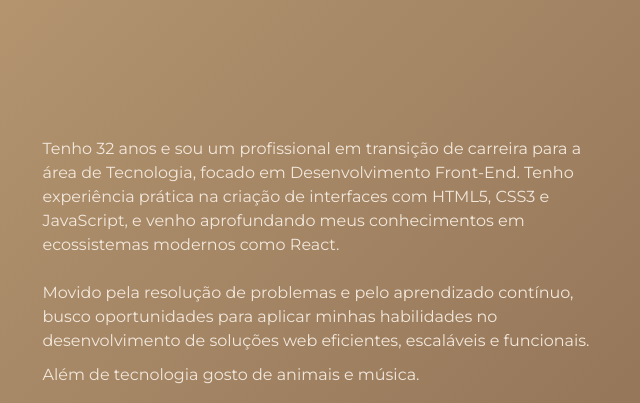
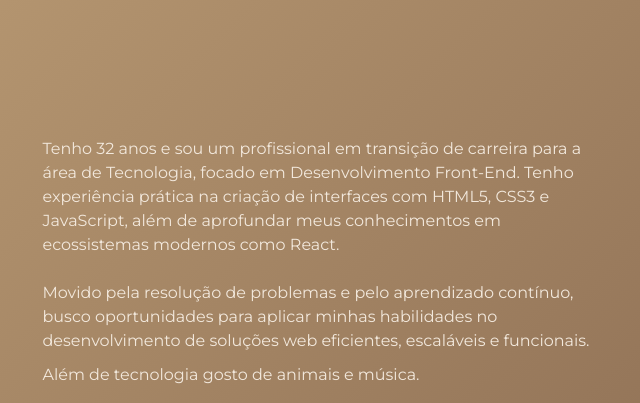
Before and after one commit to tarcisioguedes/Meu-Portifolio, a website built with Parcel: page src/index.html in a window 1280 px wide. Shown: the part 920-1323 px from the top of the page, 605-1245 px from the left. Built offline with nearby package versions, Linux system fonts and the light colour scheme.

Commit message:
correção do sobre

```diff
--- a/src/index.html
+++ b/src/index.html
@@ -67,7 +67,7 @@
           <div class="col-md-6 col-sm-12">
             <div class="about-wrapper__info load-hidden">
               <p class="about-wrapper__info-text">
-                Tenho 32 anos e sou um profissional em transição de carreira para a área de Tecnologia, focado em Desenvolvimento Front-End. Tenho experiência prática na criação de interfaces com HTML5, CSS3 e JavaScript, e venho aprofundando meus conhecimentos em ecossistemas modernos como React.
+                Tenho 32 anos e sou um profissional em transição de carreira para a área de Tecnologia, focado em Desenvolvimento Front-End. Tenho experiência prática na criação de interfaces com HTML5, CSS3 e JavaScript, além de aprofundar meus conhecimentos em ecossistemas modernos como React.
                 <br>
                 <br> Movido pela resolução de problemas e pelo aprendizado contínuo, busco oportunidades para aplicar minhas habilidades no desenvolvimento de soluções web eficientes, escaláveis e funcionais.
               </p>
```
